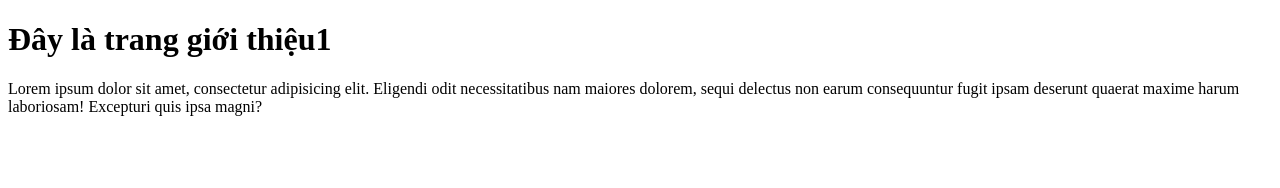
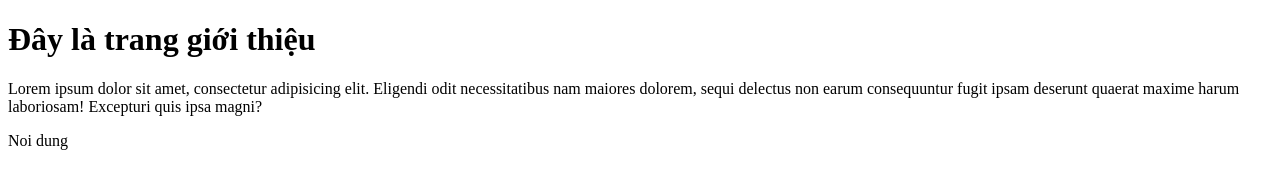
Before and after one commit to ninhrko123/Bai-13-t3, a plain HTML site: page about.html in a window 1280 px wide. Drawn offline with Linux system fonts and the light colour scheme.

Commit message:
Update page about

```diff
--- a/about.html
+++ b/about.html
@@ -6,7 +6,9 @@
     <title>Document</title>
 </head>
 <body>
-    <h1>Đây là trang giới thiệu1</h1>
+    <h1>Đây là trang giới thiệu</h1>
     <p>Lorem ipsum dolor sit amet, consectetur adipisicing elit. Eligendi odit necessitatibus nam maiores dolorem, sequi delectus non earum consequuntur fugit ipsam deserunt quaerat maxime harum laboriosam! Excepturi quis ipsa magni?</p>
+    <p>Noi dung</p>
+
 </body>
 </html>
```
